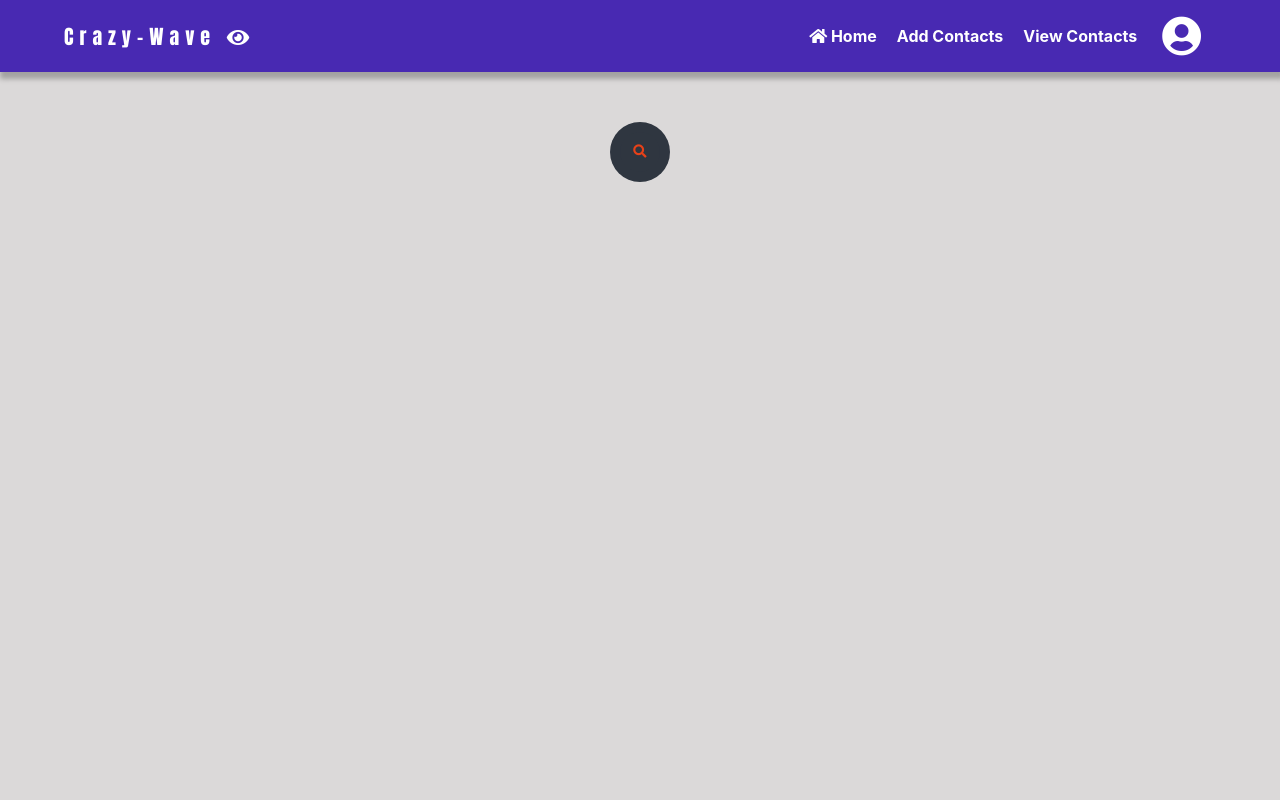
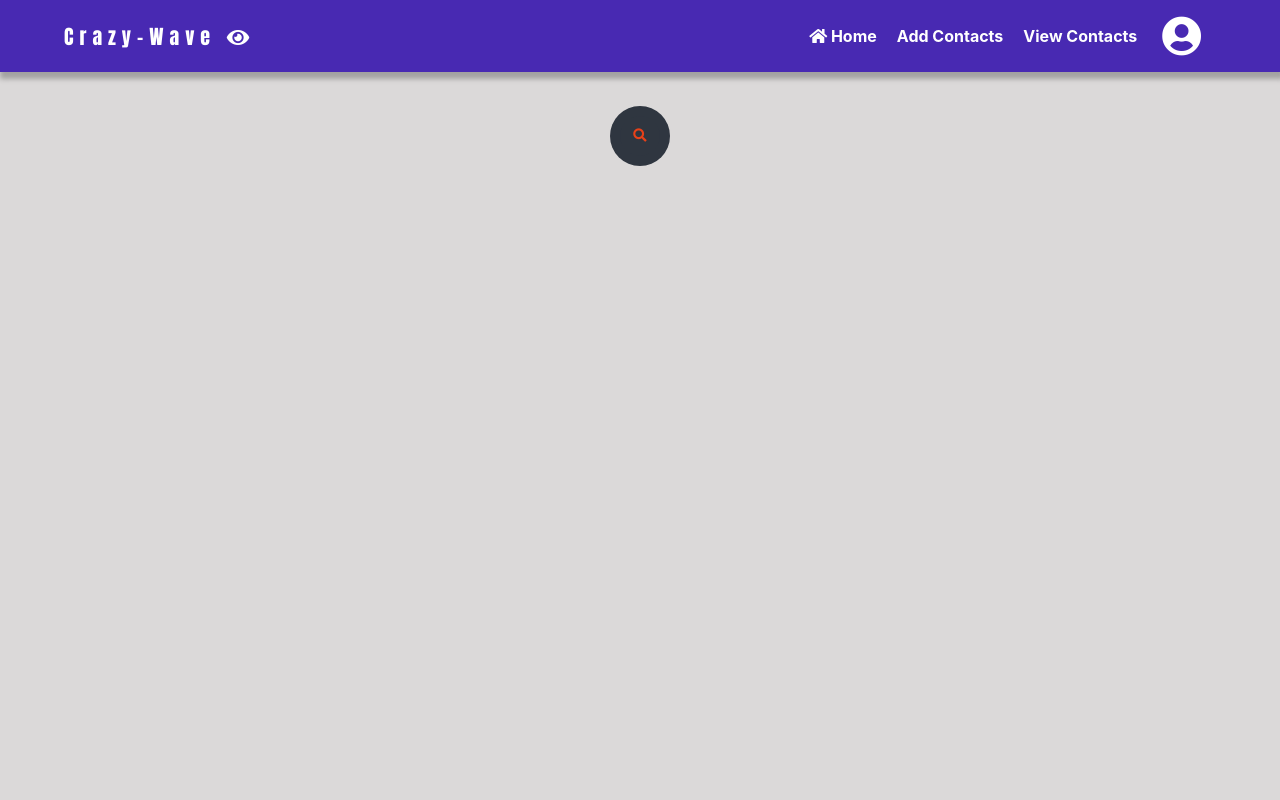
Before and after one commit to MadJaze/agenda, a React (Create React App) app: page /test in a window 1280 px wide. Shown: the top 800 px of the page. Built offline with nearby package versions, Linux system fonts and the light colour scheme; data requests are answered from the project's data file.

Commit message:
first try deploying react app on gh-Pages

```diff
--- a/package.json
+++ b/package.json
@@ -1,6 +1,7 @@
 {
   "name": "docs",
   "version": "0.1.0",
+  "homepage": "docs/",
   "private": true,
   "dependencies": {
     "@auth0/auth0-react": "^1.8.0",
--- a/src/App.css
+++ b/src/App.css
@@ -91,7 +91,7 @@ body {
  justify-content: space-between;
 
  position: absolute;
- top: 19%;
+ top: 17%;
  left: 50%;
  transform: translate(-50%, -50%);
 
--- a/src/components/deletar.js
+++ b/src/components/deletar.js
@@ -3,7 +3,7 @@ import { deletarContato, listarContatos } from './axios'
 import '../App.css'
 
 function Deletar() {
-    const [lista, setLista] = useState("")
+    const [lista, setLista] = useState([])
 
     const listar = async () => {
         const result = await listarContatos()
```
